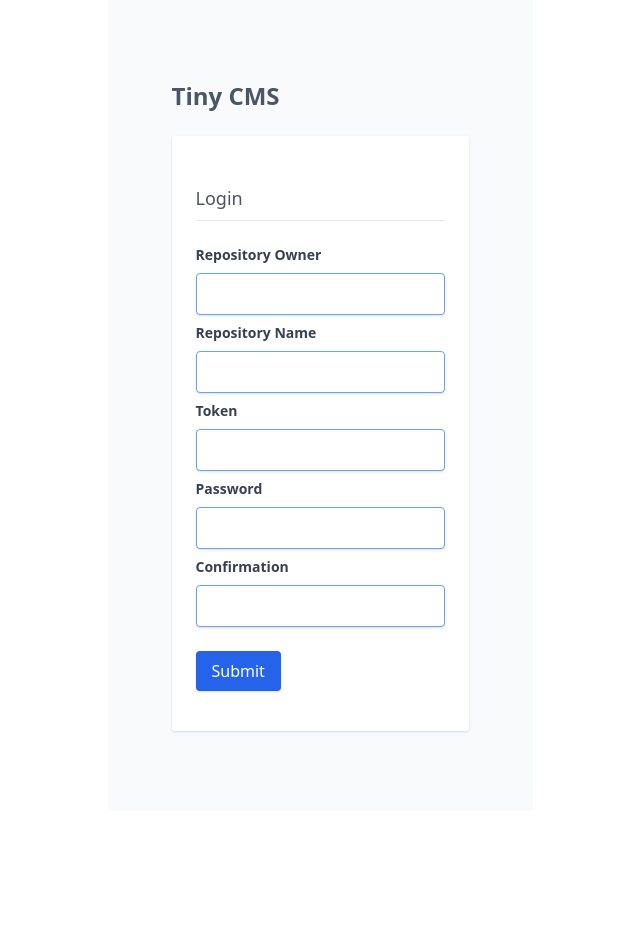
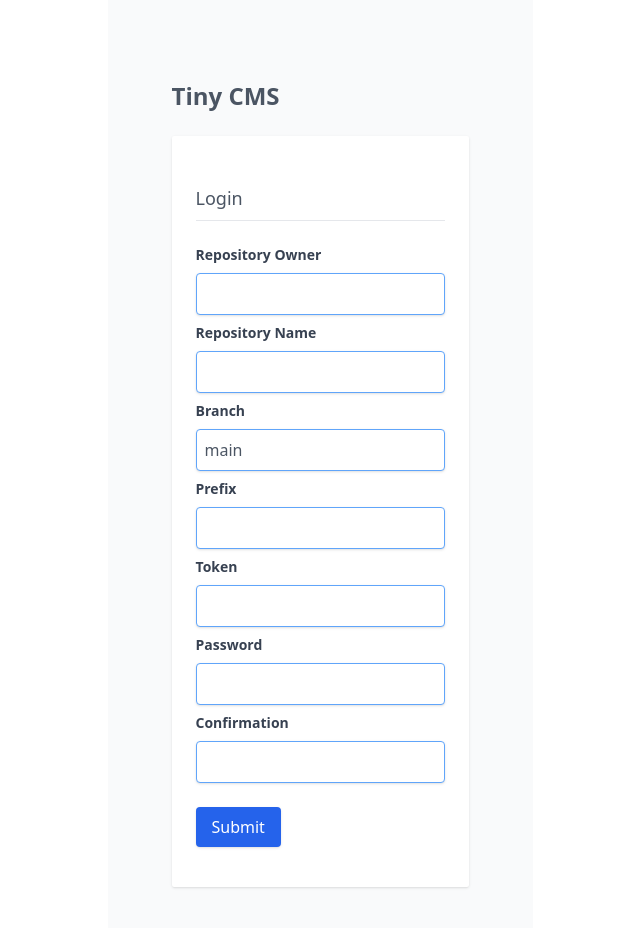
Before and after one commit to dead-end/tiny-cms-dev, a Svelte app: page / in a window 1280 px wide. Shown: the top 928 px of the page, without its empty margins (320-960 px from the left). Before the commit the page ends 811 px from the top, so only its background shows below. Built offline with nearby package versions, Linux system fonts and the light colour scheme.

Commit message:
added branch and prefix

```diff
--- a/src/components/RepoConfigSetup.svelte
+++ b/src/components/RepoConfigSetup.svelte
@@ -16,6 +16,8 @@
 
     let owner = ''
     let name = ''
+    let branch = 'main'
+    let prefix = ''
     let token = ''
     let password = ''
     let confirm = ''
@@ -23,6 +25,7 @@
     const formValidators: Record<string, TValidatorFunction[]> = {
         owner: [validateRequired()],
         name: [validateRequired()],
+        branch: [validateRequired()],
         token: [validateRequired()],
         password: [
             validateRequired(),
@@ -52,6 +55,8 @@
             {
                 owner: formDataStrValue(formData.get('owner')),
                 name: formDataStrValue(formData.get('name')),
+                branch: formDataStrValue(formData.get('branch')),
+                prefix: formDataStrValue(formData.get('prefix')),
                 token: formDataStrValue(formData.get('token'))
             },
 
@@ -80,6 +85,22 @@
         />
 
         <TextInput
+            label="Branch"
+            id="branch"
+            value={branch}
+            error={formErrors['branch']}
+            type="text"
+        />
+
+        <TextInput
+            label="Prefix"
+            id="prefix"
+            value={prefix}
+            error={formErrors['prefix']}
+            type="text"
+        />
+
+        <TextInput
             label="Token"
             id="token"
             value={token}
--- a/src/ts/stores/repoConfig.ts
+++ b/src/ts/stores/repoConfig.ts
@@ -7,12 +7,16 @@ import { encrypt, decrypt } from '../libs/crypt'
 export type TRepoConfig = {
     owner: string
     name: string
+    branch: string
+    prefix: string
     token: string
 }
 
 const defaultRepoConfig: TRepoConfig = {
     owner: '',
     name: '',
+    branch: 'main',
+    prefix: '',
     token: ''
 }
 
@@ -45,6 +49,8 @@ const doSaveRepoConfig = async (repoConfig: TRepoConfig, password: string) => {
     const data: TRepoConfig = {
         owner: repoConfig.owner,
         name: repoConfig.name,
+        branch: repoConfig.branch,
+        prefix: repoConfig.prefix,
         token: await encrypt(repoConfig.token, password)
     }
 
```
